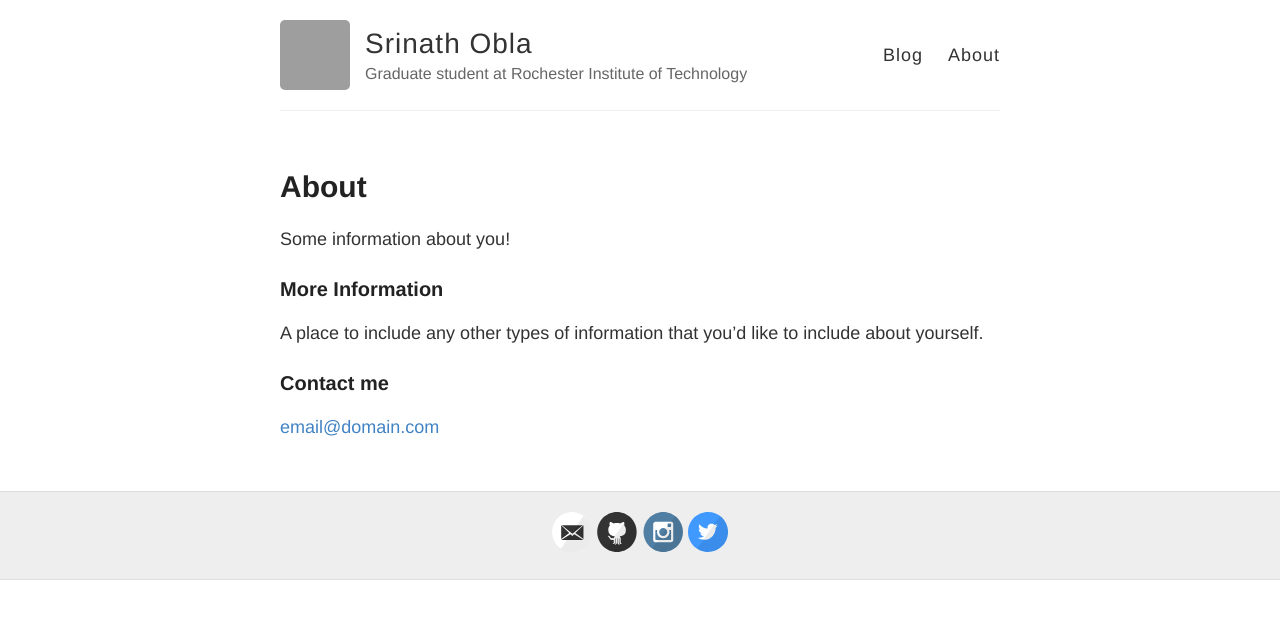
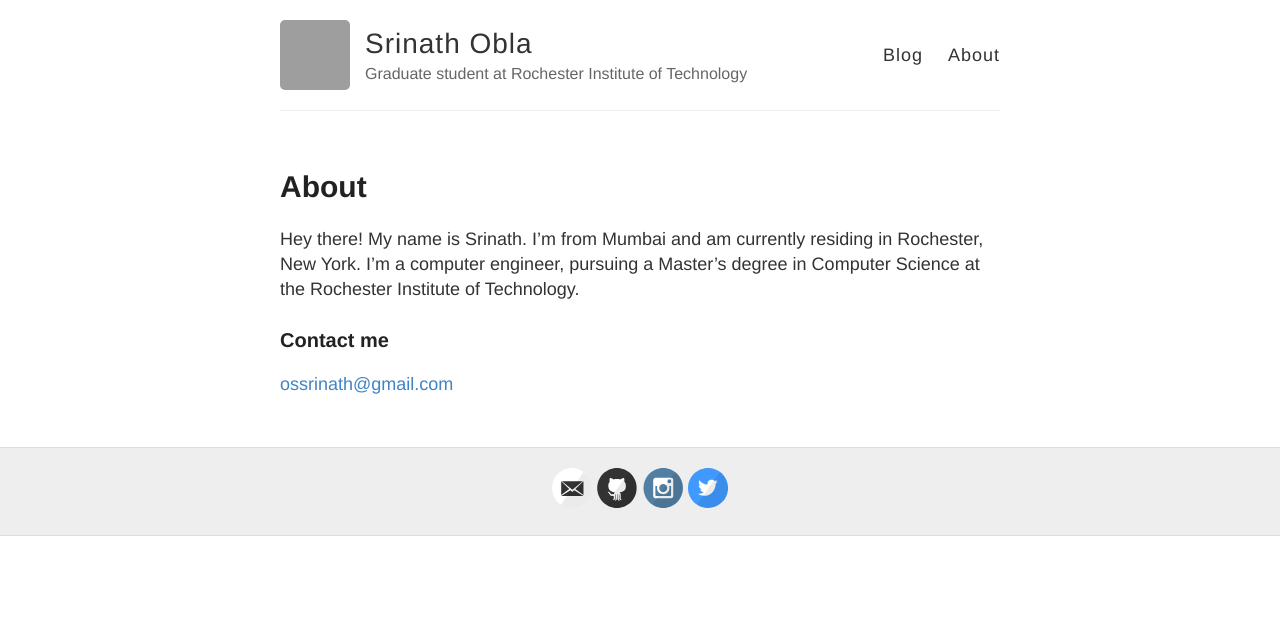
Before and after one commit to srinathos/srinathos.github.io, a Jekyll site: the page built from about.md, in a window 1280 px wide. Shown: the top 619 px of the page. Built offline with Jekyll 4.4.1, drawn with Linux system fonts in a browser that asks for light colours; grey boxes are pictures that could not be loaded.

Commit message:
Updated information

```diff
--- a/about.md
+++ b/about.md
@@ -4,12 +4,9 @@ title: About
 permalink: /about/
 ---
 
-Some information about you!
-
-### More Information
-
-A place to include any other types of information that you'd like to include about yourself.
+Hey there! My name is Srinath. I'm from Mumbai and am currently residing in Rochester, New York.
+I'm a computer engineer, pursuing a Master's degree in Computer Science at the Rochester Institute of Technology.
 
 ### Contact me
 
-[email@domain.com](mailto:email@domain.com)
+[ossrinath@gmail.com](mailto:ossrinath@gmail.com)
```
